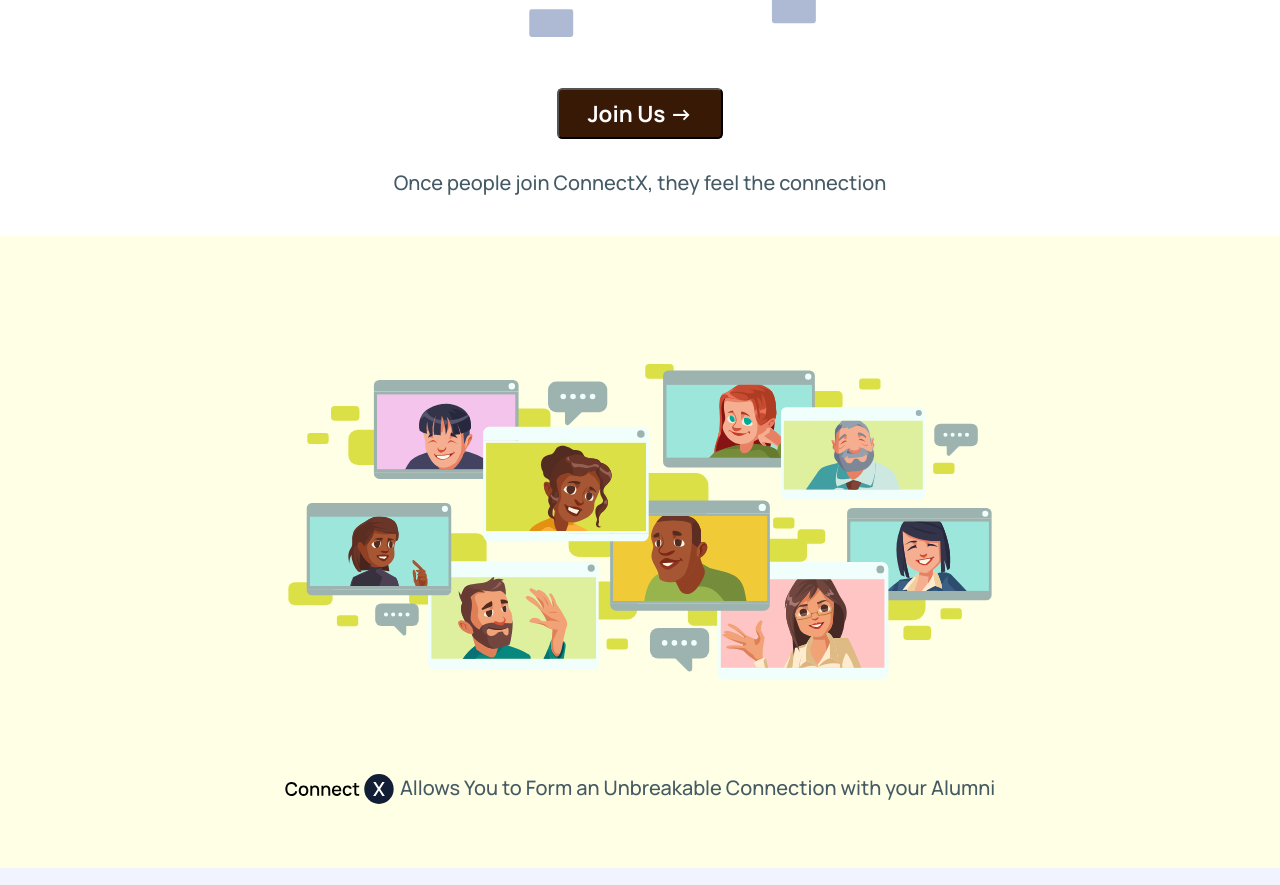
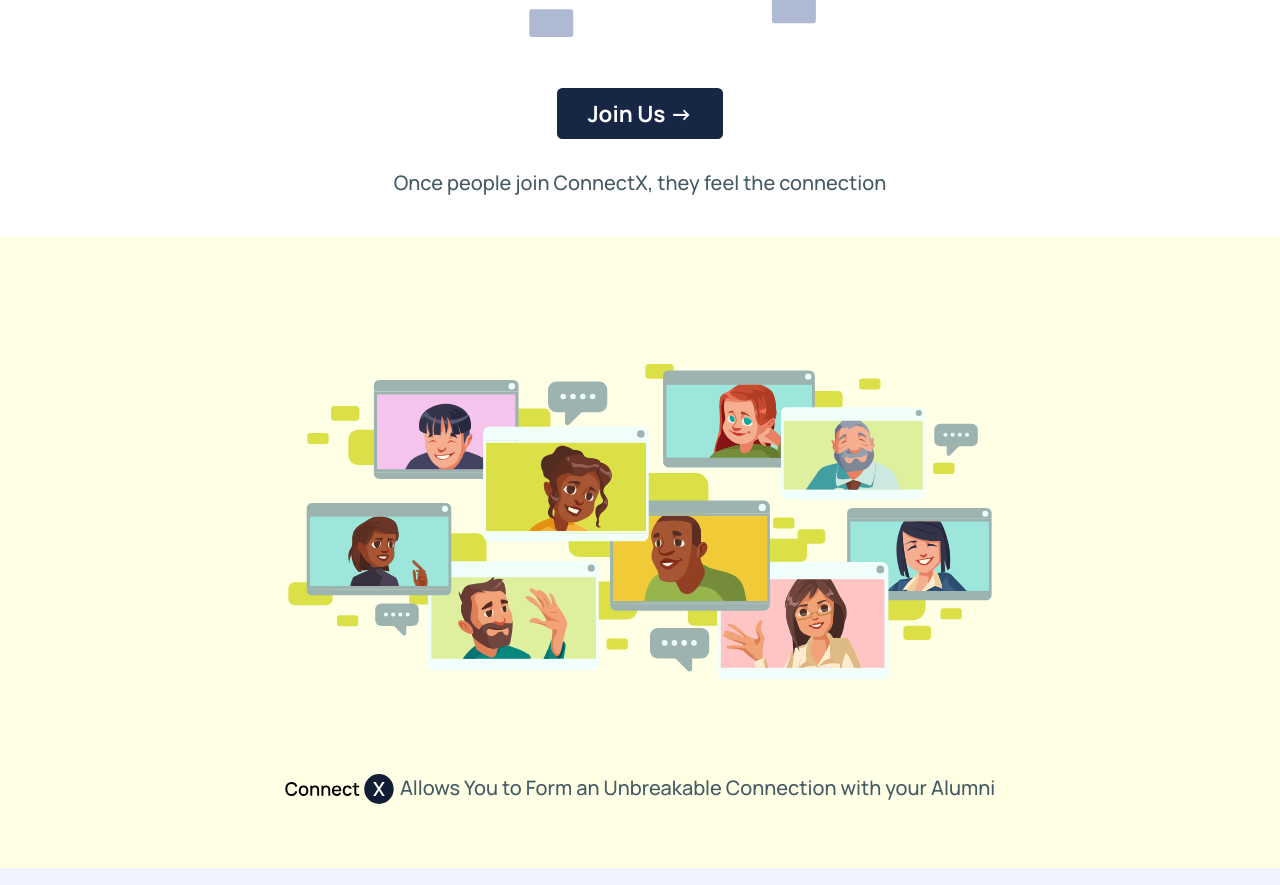
Before and after one commit to ConnectX-IIIT/connectx-frontend, a React (Create React App) app: page / in a window 1280 px wide. Shown: the part 3554-4439 px from the top of the page. Built offline with nearby package versions, Linux system fonts and the light colour scheme.

Commit message:
minute changes

```diff
--- a/src/components/Footer.js
+++ b/src/components/Footer.js
@@ -1,7 +1,8 @@
-import React from "react";
+import React, { useState } from "react";
 import Connectxlogo from "../assets/_logo/svg/logo_2.0.svg";
 import Instituelogo from "../assets/_institute_logo/insitute_logo.svg";
 import linkedInIcon from "../assets/footer/ic_linkedin.svg";
+import linkedInIconHover from "../assets/footer/h_ic_linkedin.svg";
 import githubIcon from "../assets/footer/ic_github.svg";
 import mailIcon from "../assets/footer/ic_mail.svg";
 import "../styles/Footer.css";
@@ -41,6 +42,8 @@ const SupportList = Support.map((Support, index) => {
 });
 
 function Footer() {
+  const [footerImage, setFooterImage] = useState(linkedInIcon);
+
   return (
     <footer className="LandingPageFooter">
       <div className="footerUpperContainer">
@@ -75,7 +78,13 @@ function Footer() {
         </div>
         <div className="footerRightIcons">
           <div className="footerIcons">
-            <img src={linkedInIcon} alt="Linkedin icon" />
+            {/* <img
+              src={footerImage}
+              onMouseOver={() => setFooterImage(linkedInIconHover)}
+              onMouseOut={() => setFooterImage(linkedInIcon)}
+              alt="Linkedin icon"
+            /> */}
+            <img src={footerImage} alt="Linkedin icon" />
             <img src={githubIcon} alt="github icon" />
             <img src={mailIcon} alt="mail icon" />
           </div>
--- a/src/styles/Button.css
+++ b/src/styles/Button.css
@@ -1,7 +1,7 @@
 .Join_us_button {
   width: 13vw;
   height: 4vw;
-  background: #381905;
+  background-color: #182645;
   border-radius: 0.416vw;
   font-family: "Manrope", sans-serif;
   font-style: normal;
@@ -13,5 +13,13 @@
   display: block;
   margin-left: auto;
   margin-right: auto;
+  border: none;
   cursor: pointer;
+  transition: transform 0.2s ease-in-out, background-color 0.2s ease-in-out,
+    color 0.2s ease-in-out;
 }
+.Join_us_button:hover {
+  background-color: #3b4355;
+  color: #faf3fd;
+  transform: scale(1.02);
+}
--- a/src/styles/Footer.css
+++ b/src/styles/Footer.css
@@ -102,7 +102,9 @@
 .footerIcons img {
   width: 3vw;
   margin-left: 0.7vw;
+  cursor: pointer;
 }
+
 .copyright {
   font-family: "Manrope", sans-serif;
   font-style: normal;
```
